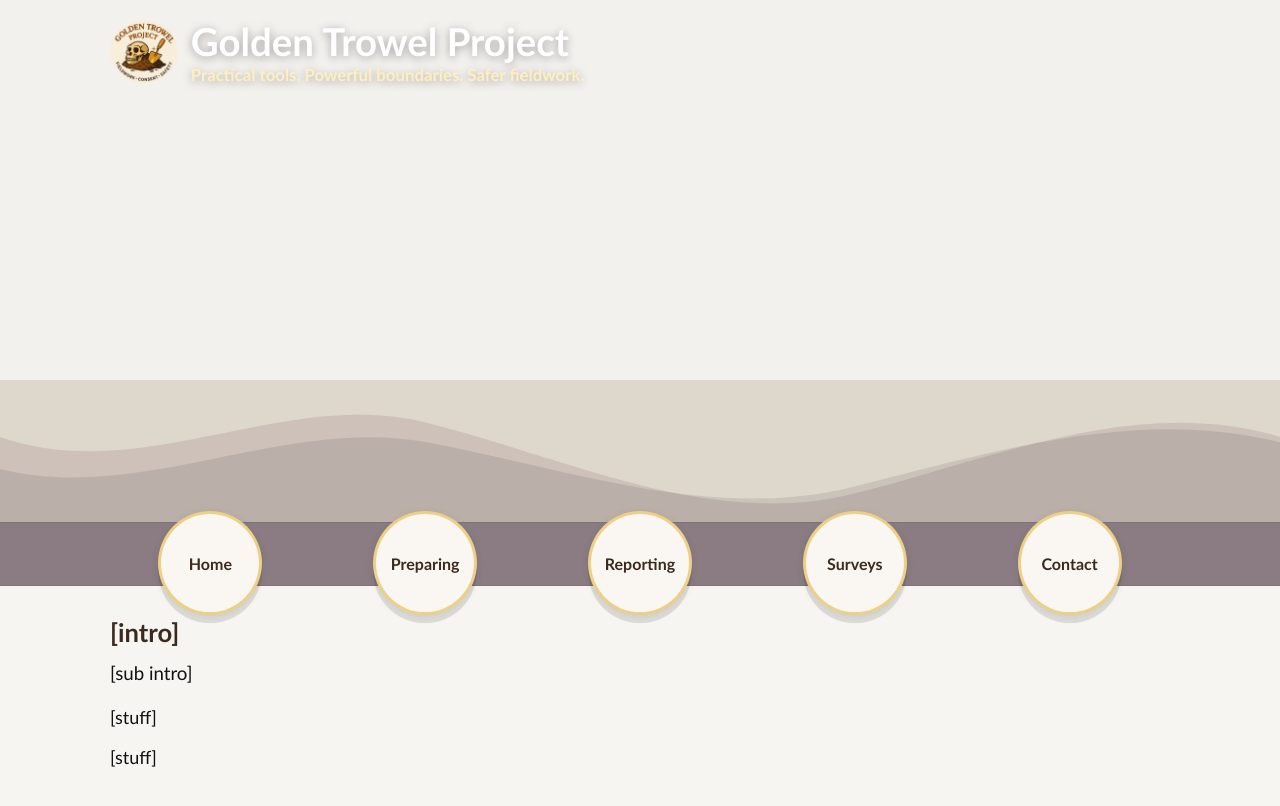
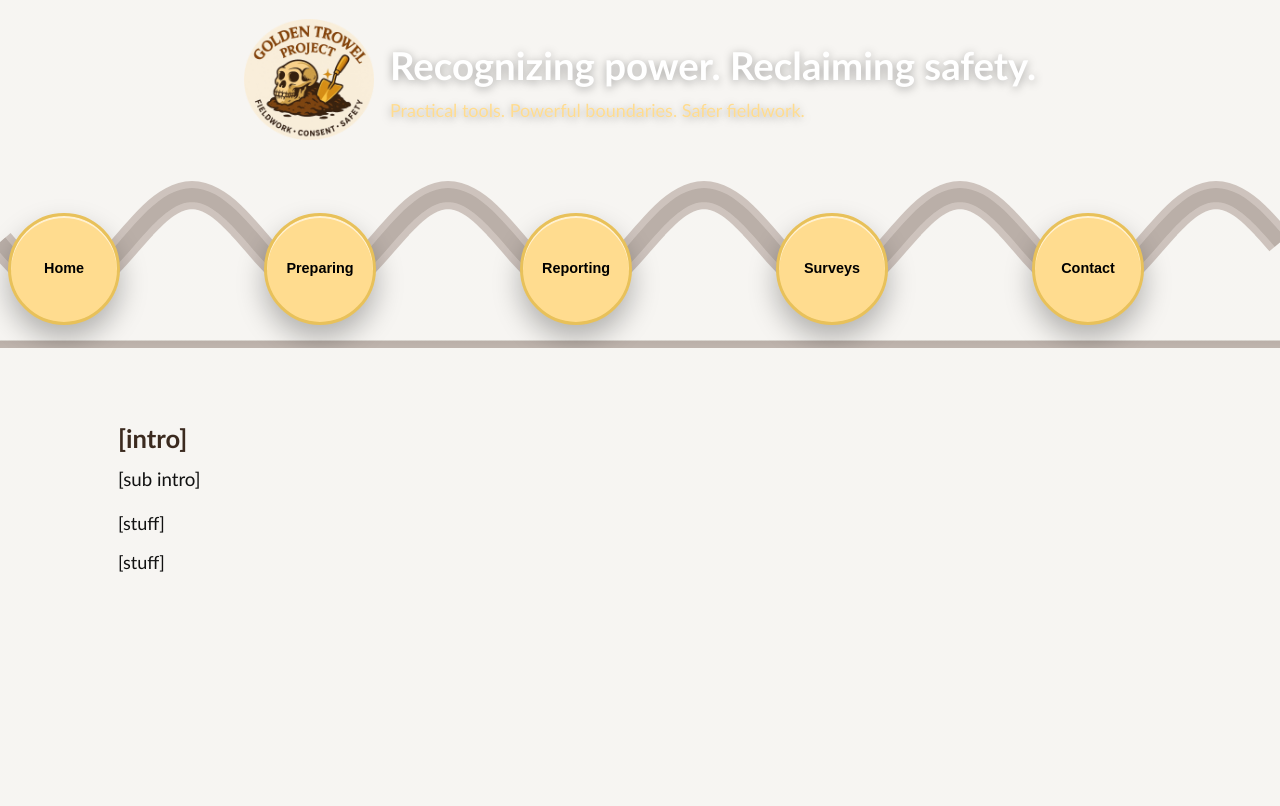
Before and after one commit to AnthroSafetyWarrior/GoldenTrowelProject, a Jekyll site: the page built from _pages/contact.html, in a window 1280 px wide. Shown: the top 806 px of the page. Built offline with Jekyll 4.4.1, drawn with Linux system fonts in a browser that asks for light colours.

Commit message:
updating name

```diff
--- a/_layouts/default.html
+++ b/_layouts/default.html
@@ -8,24 +8,26 @@
   <link rel="canonical" href="{{ page.url | absolute_url }}">
 
   <style>
-    /* ===================== Design Tokens ===================== */
+    /* ============== Design Tokens ============== */
     :root{
       --soil:#3B2A1F;
-      --kraft:#EAE6DF;     /* page background (cream) */
+      --kraft:#EAE6DF;   /* page background */
       --offwhite:#FAF7F2;
-      --moss:#6B8D6A;      /* moss button hover */
-      --gold:#E8C15A;      /* ring/outline */
+      --moss:#6B8D6A;
+      --gold:#E8C15A;
       --logo-orange:#C46A2A;
       --accent:#6B8D6A;
       --ink:#111;
       --maxw:1100px;
 
-      /* wave section colors */
-      --banner:#DED7CC;     /* light taupe strip behind SVG waves */
-      --wave-dark:#8A7C82;  /* solid dark band behind buttons */
+      /* waves + band */
+      --wave-mid:#c9beb7;
+      --wave-dark:#baafa8;         /* <- match the darker wave you pointed out */
+      --band-grad-top:#baafa8;     /* start behind buttons */
+      --band-grad-bottom:#eae6df;  /* page bg end */
     }
 
-    /* ===================== Base / Layout ===================== */
+    /* ============== Base / Layout ============== */
     *,*::before,*::after{ box-sizing:border-box; }
     html,body{ height:100%; }
     body{
@@ -43,87 +45,102 @@
     }
     .container{ width:min(100%, var(--maxw)); margin:0 auto; padding:0 clamp(12px,2vw,20px); }
     img,svg,video{ max-width:100%; height:auto; display:block; }
-    h1{ color:var(--soil); font-size:clamp(1.8rem,5.5vw,2.4rem); margin:.4em 0 .2em; }
+    h1{ color:#fff; font-size:clamp(1.8rem,5.5vw,2.4rem); margin:.2em 0; }
     h2{ color:var(--soil); font-size:clamp(1.3rem,3.6vw,1.6rem); margin:1.2em 0 .6em; }
     p{ font-size:clamp(1rem,2.6vw,1.125rem); line-height:1.6; margin:.6em 0; }
     a{ color:var(--accent); text-decoration-thickness:.08em; text-underline-offset:.18em; }
     a:hover{ color:var(--logo-orange); }
-    main{ padding-bottom:2rem; }
+    main{ width:min(100%, var(--maxw)); margin-inline:auto; padding:clamp(16px,4vw,28px); }
 
-    /* ===================== Header / Brand ===================== */
-    header.site-header{ position:relative; padding:0; }
-    .brand{ position:absolute; z-index:3; left:clamp(12px,2vw,20px); right:clamp(12px,2vw,20px); top: clamp(10px, 2.6vw, 18px); display:flex; align-items:center; gap:.8rem; color:#fff; text-shadow:0 2px 10px rgba(0,0,0,.35); }
-    .brand a{ text-decoration:none; color:inherit; }
-    .brand img.logo{ width:68px; height:auto; }
-    .brand .titles{ display:flex; flex-direction:column; }
-    .brand h1{ margin:0; color:#fff; }
-    .brand .tagline{ font-weight:600; color:#ffefc0; font-size:clamp(.95rem,2.4vw,1.05rem); }
+    /* ============== Header + Hero (with variables) ============== */
+    header.hero{
+      position:relative; color:#fff;
+      padding: clamp(0.8em, 3vw, 1.2em) 0 clamp(10px, 2vw, 16px);
+      overflow:visible; /* waves are inside */
+    }
+    /* Photo + tint + opacity (all from front-matter) */
+    header.hero::before{
+      content:""; position:absolute; inset:0; z-index:-1;
+      background:
+        linear-gradient(rgba(99,55,71, var(--hero-tint, .6)),
+                        rgba(99,55,71, var(--hero-tint, .6))),
+        var(--hero-url) no-repeat;
+      background-position: var(--hero-pos, center 40%);
+      background-size: cover;
+      opacity: var(--hero-opacity, 1); /* ← you asked to keep hero_opacity */
+    }
 
-    /* ===================== Hero photo (cream wash, no fade) ===================== */
-    .page-hero{
-      width:100%;
-      height:clamp(220px, 32vw, 380px);
-      background:center/cover no-repeat;
-      background-image: var(--hero, none);
-      position:relative; overflow:hidden;
+    /* Brand block over the photo */
+    .header-content{
+      display:flex; align-items:center; justify-content:center; gap:1em;
+      max-width:1100px; margin:0 auto; padding:0 clamp(16px,2vw,24px);
+      text-shadow:0 2px 10px rgba(0,0,0,.35);
     }
-    .page-hero::before{
-      content:""; position:absolute; inset:0; pointer-events:none;
-      background: var(--kraft);          /* warm cream wash */
-      mix-blend-mode: multiply;
-      opacity: var(--hero-tint, .35);    /* control per page via hero_tint */
+    .header-content img{ width:130px; border-radius:12px; }
+    .header-text{ text-align:left; }
+    .header-text p{ margin:.3em 0 0; color:#ffdc8f; }
+
+    /* ============== Wave + Circles (INSIDE header) ============== */
+    .wave-nav{
+      position:relative; background:transparent;   /* nothing behind the waves */
+      overflow-x:auto; overflow-y:hidden; -webkit-overflow-scrolling:touch;
+      min-height:160px; scrollbar-width:none;
+      margin-top: clamp(8px, 1.2vw, 12px);
     }
-    .page-hero::after{ content:none !important; } /* ensure no tan fade */
+    .wave-nav::-webkit-scrollbar{ display:none; height:0; }
+    .wave-track{ position:relative; height:100%; min-width:1100px; }
 
-    /* ===================== Wave strip + Solid band ===================== */
-    .hero-wave{ position:relative; background: var(--banner); }
-    .hero-wave svg{ display:block; width:100%; height:auto; position:relative; z-index:0; }
+    /* svg holds *stroked* sine paths (so the photo shows through) */
+    .wave{ width:100%; height:100%; display:block; }
 
-    /* Solid dark band behind the buttons */
+    /* Solid/gradient band behind the circles ONLY (under the SVG) */
     .nav-gradient{
-      position:relative; z-index:1;
+      position:relative; z-index:0;
       height: clamp(42px, 6vw, 64px);
-      background: var(--wave-dark);
+      background: linear-gradient(to bottom, var(--band-grad-top) 0%, var(--band-grad-bottom) 100%);
       border-top: 1px solid color-mix(in srgb, #000 8%, transparent);
       border-bottom: 1px solid color-mix(in srgb, #000 8%, transparent);
+      margin-top: -8px; /* tucks into the wave trough slightly */
     }
 
-    /* ===================== Circle Nav (inside wave) ===================== */
-    .wave-nav{
-      position:absolute; left:0; right:0; bottom:0;
-      transform: translateY(28%);      /* centers on the dark band */
-      z-index:2;
-      pointer-events:none;
-    }
-    .wave-links{
-      pointer-events:auto;
-      display:grid; grid-template-columns:repeat(5,1fr);
-      gap:clamp(6px,1.6vw,14px);
-      width:min(100%, var(--maxw)); margin:0 auto; padding:0 clamp(12px,2vw,20px);
-      list-style:none;
-    }
-    .wave-links li{ display:flex; justify-content:center; }
-    .bubble-link{
-      display:flex; align-items:center; justify-content:center;
-      width:clamp(68px,10vw,104px); height:clamp(68px,10vw,104px);
-      border-radius:999px; text-decoration:none; font-weight:800; color:var(--soil);
-      background:var(--offwhite);
-      border:3px solid color-mix(in srgb, var(--gold) 70%, transparent);
-      box-shadow:0 8px 0 rgba(0,0,0,.10), 0 2px 8px rgba(0,0,0,.08);
-      transition: transform .15s ease, background .15s ease, color .15s ease, box-shadow .15s ease, border-color .15s ease;
-    }
-    .bubble-link:hover,
-    .bubble-link[aria-current="page"]{
-      background:var(--moss); color:#fff; border-color:var(--gold);
-      transform:translateY(-2px);
-      box-shadow:0 12px 0 rgba(0,0,0,.12), 0 6px 14px rgba(0,0,0,.12);
-    }
-    .bubble-link:focus-visible{ outline:3px solid var(--gold); outline-offset:3px; }
-    @media (max-width:720px){
-      .wave-nav{ transform: translateY(22%); }
+    /* Circles on top of the band */
+    .circle-nav{
+      position:absolute; inset:0; pointer-events:none; z-index:2;
+      transform: translateY(28%); /* vertical center on dark band */
     }
 
-    /* ===================== Hub (optional accordion blocks) ===================== */
+    .circle{
+      position:absolute; width:var(--size); height:var(--size);
+      --size: clamp(80px, 9.25vw, 112px);
+      pointer-events:auto;
+    }
+    .circle-btn{
+      position:absolute; inset:0; border:0; border-radius:50%;
+      display:flex; align-items:center; justify-content:center; text-align:center;
+      padding:6px; line-height:1.1; font-weight:800;
+      font-size:clamp(.9rem, 1.1vw, 1rem);
+      background:#ffdc8f; color:#000; cursor:pointer;
+      box-shadow:0 14px 28px rgba(0,0,0,.28), 0 2px 0 rgba(255,255,255,.6) inset;
+      transition: transform .15s ease, background .15s ease, color .15s ease;
+      z-index:1;
+      border:3px solid var(--gold);
+    }
+    .circle-btn:hover{ transform:translateY(-2px); background:#633747; color:#fff; }
+
+    /* Flyout pills on a tight arc to the right */
+    .flyout{ position:absolute; inset:0; pointer-events:none; opacity:0; transition:opacity .18s ease; z-index:2; }
+    .circle:hover .flyout, .circle:focus-within .flyout{ opacity:1; pointer-events:auto; }
+    .pill{
+      position:absolute; background:#ffdc8f; color:#000;
+      font-weight:700; font-size:.9rem; white-space:nowrap;
+      padding:.45em .9em; border-radius:999px;
+      box-shadow:0 10px 20px rgba(0,0,0,.22); text-decoration:none; outline:0;
+      transition:transform .15s ease, background .15s ease, color .15s ease, box-shadow .15s ease;
+      border:2px solid var(--gold);
+    }
+    .pill:hover, .pill:focus-visible{ background:#633747; color:#fff; transform:translateY(-1px); box-shadow:0 12px 24px rgba(0,0,0,.28); }
+
+    /* ============== Optional Hub blocks (unchanged) ============== */
     .hub{
       display:grid; gap:1.2rem;
       grid-template-columns: repeat(auto-fit, minmax(240px,1fr));
@@ -161,82 +178,192 @@
 </head>
 
 <body>
-  <header class="site-header">
-    <!-- Brand OVER the photo -->
-    <div class="container brand">
-      <a href="{{ '/' | relative_url }}" aria-label="Golden Trowel Project home">
-        <img class="logo" src="{{ '/assets/img/IMG_3241.PNG' | relative_url }}" alt="Golden Trowel Project logo">
-      </a>
-      <div class="titles">
-        <h1>{{ site.title | default: "Golden Trowel Project" }}</h1>
-        <div class="tagline">Practical tools. Powerful boundaries. Safer fieldwork.</div>
+  <!-- Header + hero + wave nav -->
+  <header class="hero"
+    style="
+      --hero-url: url('{{ page.hero | default: '/assets/img/placeholder-header.jpg' | relative_url }}');
+      --hero-pos: {{ page.hero_pos | default: 'center 40%' }};
+      --hero-opacity: {{ page.hero_opacity | default: 1 }};
+      --hero-tint: {{ page.hero_tint | default: .60 }};
+    ">
+    <div class="header-content">
+      <img
+        src="{{ '/assets/img/IMG_3241.PNG' | absolute_url }}?v={{ site.time | date: '%s' }}"
+        alt="Logo for the Golden Trowel Project."
+        loading="lazy" decoding="async" fetchpriority="low">
+      <div class="header-text">
+        <h1>Recognizing power. Reclaiming safety.</h1>
+        <p>Practical tools. Powerful boundaries. Safer fieldwork.</p>
       </div>
     </div>
 
-    <!-- Per-page header photo (reads `hero:` + `hero_tint:` from front matter) -->
-    <div class="page-hero"
-         style="--hero: url('{{ page.hero | default: site.default_header | relative_url }}');
-                --hero-tint: {{ page.hero_tint | default: 0.30 }}">
-    </div>
+    <!-- Wave + Circle Nav (inside header so the photo shows behind) -->
+    <section class="wave-nav" aria-label="Primary navigation">
+      <div class="wave-track">
+        <!-- SVG drawn by JS: stroked sine waves (no fill) -->
+        <svg class="wave" preserveAspectRatio="none" aria-hidden="true"></svg>
 
-    <!-- Waves + solid band + buttons INSIDE -->
-    <div class="hero-wave" role="presentation" aria-hidden="false">
-      <svg viewBox="0 0 1440 160" preserveAspectRatio="none" xmlns="http://www.w3.org/2000/svg">
-        <path d="M0,64 C160,120 320,8 480,48 C640,88 800,168 960,128 C1120,88 1280,16 1440,64 L1440,160 L0,160 Z" fill="#63374722"></path>
-        <path d="M0,100 C160,140 320,40 480,70 C640,100 800,160 960,120 C1120,80 1280,30 1440,70 L1440,160 L0,160 Z" fill="#00000018"></path>
-      </svg>
+        <!-- Gradient band behind buttons -->
+        <div class="nav-gradient" aria-hidden="true"></div>
 
-      <div class="nav-gradient"></div>
-
-      <nav class="wave-nav" aria-label="Main">
-        <ul class="wave-links">
-          <li><a class="bubble-link" href="{{ '/' | relative_url }}" aria-current="{% if page.url == '/' %}page{% endif %}">Home</a></li>
-          <li><a class="bubble-link" href="{{ '/preparing/'  | relative_url }}" aria-current="{% if page.url contains '/preparing/' %}page{% endif %}">Preparing</a></li>
-          <li><a class="bubble-link" href="{{ '/reporting/'  | relative_url }}" aria-current="{% if page.url contains '/reporting/' %}page{% endif %}">Reporting</a></li>
-          <li><a class="bubble-link" href="{{ '/surveys/'    | relative_url }}" aria-current="{% if page.url contains '/surveys/' %}page{% endif %}">Surveys</a></li>
-          <li><a class="bubble-link" href="{{ '/contact/'    | relative_url }}" aria-current="{% if page.url contains '/contact/' %}page{% endif %}">Contact</a></li>
-        </ul>
-      </nav>
-    </div>
+        <nav class="circle-nav">
+          <!-- HOME -->
+          <div class="circle" data-label="Home" data-href="{{ '/' | relative_url }}">
+            <button class="circle-btn" type="button">Home</button>
+            <div class="flyout"></div>
+          </div>
+          <!-- PREPARING -->
+          <div class="circle" data-label="Preparing" data-href="{{ '/preparing.html' | relative_url }}">
+            <button class="circle-btn" type="button">Preparing</button>
+            <div class="flyout">
+              <a class="pill" href="https://docs.google.com/spreadsheets/d/1ZjhKX9xpNuL4AG_rvhCvbrSp2nIuF4NTJd0CaRwR53U/edit?usp=sharing" target="_blank" rel="noopener">Pre-Fieldwork Safety Checklist</a>
+            </div>
+          </div>
+          <!-- REPORTING -->
+          <div class="circle" data-label="Reporting" data-href="{{ '/reporting.html' | relative_url }}">
+            <button class="circle-btn" type="button">Reporting</button>
+            <div class="flyout">
+              <a class="pill" href="{{ '/statelaw.html' | relative_url }}">USA Laws by State</a>
+              <a class="pill" href="{{ '/internationallaw.html' | relative_url }}">International Laws by Country</a>
+              <a class="pill" href="{{ '/titleIX.html' | relative_url }}">Title IX Reporting by University</a>
+              <a class="pill" href="{{ '/fundingethics.html' | relative_url }}">Funding &amp; Professional Associations</a>
+            </div>
+          </div>
+          <!-- SURVEYS -->
+          <div class="circle" data-label="Surveys" data-href="{{ '/surveys.html' | relative_url }}">
+            <button class="circle-btn" type="button">Surveys</button>
+            <div class="flyout">
+              <a class="pill" href="https://forms.gle/YjAmqWd9xDC5WCJk8" target="_blank" rel="noopener">Fieldwork Misconduct Survey</a>
+              <a class="pill" href="https://forms.gle/9DjrMVNP2oUu1GDD8" target="_blank" rel="noopener">Website Feedback Survey</a>
+            </div>
+          </div>
+          <!-- CONTACT -->
+          <div class="circle" data-label="Contact" data-href="mailto:anthrosafetywarrior@gmail.com">
+            <button class="circle-btn" type="button">Contact</button>
+            <div class="flyout"></div>
+          </div>
+        </nav>
+      </div>
+    </section>
   </header>
 
-  <main class="container">
+  <main>
     {{ content }}
   </main>
 
-  <!-- Optional: accordion behavior for .hub blocks in page content -->
+  <!-- JS: draw stroked waves; place circles; arc pills -->
   <script>
-    (function(){
-      const groups = document.querySelectorAll('.hub-group');
-      function setPanelState(btn, panel, expanded){
-        btn.setAttribute('aria-expanded', expanded);
-        if(expanded){
-          panel.hidden = false;
-          panel.style.maxHeight = panel.scrollHeight + 'px';
-          panel.addEventListener('transitionend', () => { panel.style.maxHeight = 'none'; }, { once:true });
-        }else{
-          panel.style.maxHeight = panel.scrollHeight + 'px';
-          requestAnimationFrame(() => { panel.style.maxHeight = '0px'; });
-          panel.addEventListener('transitionend', () => { panel.hidden = true; }, { once:true });
-        }
+  (() => {
+    const wrap  = document.querySelector('.wave-nav');
+    const track = wrap?.querySelector('.wave-track');
+    const svg   = track?.querySelector('svg.wave');
+    const circles = track?.querySelectorAll('.circle') || [];
+    if (!wrap || !track || !svg || !circles.length) return;
+
+    // Sine settings
+    const WAVES = 5;
+    const AMPFR = 0.24;     // amplitude as fraction of height
+    const BASE  = 0.46;     // baseline (0 top, 1 bottom)
+
+    function setHeight(){
+      const any = circles[0];
+      const size = any ? (any.offsetHeight || parseFloat(getComputedStyle(any).width)) : 96;
+      const h = Math.max(170, size * 1.75);
+      wrap.style.height = h + 'px';
+    }
+
+    // Place pills on a tight arc to the right
+    function positionFlyout(circleEl){
+      const flyout = circleEl.querySelector('.flyout');
+      const pills  = flyout ? flyout.querySelectorAll('.pill') : [];
+      if (!flyout || !pills.length) return;
+
+      const rect = circleEl.getBoundingClientRect();
+      const size = rect.width;
+      const cx = size/2, cy = size/2;
+
+      const R = size * 0.9;
+      const SPREAD = 50;
+      const CENTER = 0; // to the right
+
+      const m = pills.length;
+      pills.forEach((pill, i) => {
+        const t = (m === 1) ? 0 : (i/(m-1) - 0.5);
+        const rad = (CENTER + t*SPREAD) * Math.PI/180;
+        const x = cx + Math.cos(rad) * (R + size*0.05);
+        const y = cy + Math.sin(rad) * (R + size*0.05);
+        pill.style.left = x + 'px';
+        pill.style.top  = y + 'px';
+      });
+    }
+
+    function draw(){
+      const vw = wrap.clientWidth;
+      const W  = Math.max(vw, 1280);
+      track.style.width = W + 'px';
+      svg.setAttribute('viewBox', `0 0 ${W} ${wrap.offsetHeight}`);
+      const H = wrap.clientHeight || wrap.getBoundingClientRect().height;
+      const A = AMPFR * H;
+      const k = (2*Math.PI*WAVES) / W;
+
+      // build an *open* sine path (no fill), then stroke it twice with different widths/colors
+      const N = 260;
+      let d = `M 0 ${BASE*H + A*Math.sin(0)}`;
+      for (let i=1;i<=N;i++){
+        const x = (i/N)*W;
+        const y = BASE*H + A*Math.sin(k*x);
+        d += ` L ${x} ${y}`;
       }
-      groups.forEach(g => {
-        const btn = g.querySelector('.bubble');
-        const panel = g.querySelector('.pill-panel');
-        if(!btn || !panel) return;
-        btn.setAttribute('aria-expanded','false');
-        panel.hidden = true;
-        panel.style.maxHeight = '0px';
-        btn.addEventListener('click', () => {
-          const expanded = btn.getAttribute('aria-expanded') === 'true';
-          setPanelState(btn, panel, !expanded);
-        });
-        btn.addEventListener('keydown', (e) => {
-          if(e.key === 'ArrowDown'){ e.preventDefault(); setPanelState(btn, panel, true); }
-          if(e.key === 'ArrowUp'){   e.preventDefault(); setPanelState(btn, panel, false); }
-        });
+      svg.innerHTML = '';
+
+      const path1 = document.createElementNS('http://www.w3.org/2000/svg','path');
+      path1.setAttribute('d', d);
+      path1.setAttribute('fill', 'none');
+      path1.setAttribute('stroke', getComputedStyle(document.documentElement).getPropertyValue('--wave-mid').trim() || '#c9beb7');
+      path1.setAttribute('stroke-width', 28);
+      path1.setAttribute('opacity', .9);
+      svg.appendChild(path1);
+
+      const path2 = document.createElementNS('http://www.w3.org/2000/svg','path');
+      path2.setAttribute('d', d);
+      path2.setAttribute('fill', 'none');
+      path2.setAttribute('stroke', getComputedStyle(document.documentElement).getPropertyValue('--wave-dark').trim() || '#baafa8');
+      path2.setAttribute('stroke-width', 14);
+      path2.setAttribute('opacity', 1);
+      svg.appendChild(path2);
+
+      // place circles near successive troughs
+      const pad = Math.max(48, W * 0.03);
+      circles.forEach((circleEl, n) => {
+        const size = parseFloat(getComputedStyle(circleEl).getPropertyValue('--size')) || circleEl.offsetWidth;
+        const theta = Math.PI/2 + 2*Math.PI*n;   // troughs
+        let x = theta / k; x = Math.max(pad, Math.min(W - pad, x));
+
+        const yCurve = BASE*H + A*Math.sin(k*x);
+        const inset    = A * 0.38;
+        const baseLift = size * 0.52;
+        const dropHuge = Math.max(0, size - 96) * 0.40;
+        const extraLift = H * 0.05;
+        const lift      = baseLift - dropHuge + extraLift;
+
+        const left = x - size/2;
+        let top    = yCurve - inset - size/2 - lift;
+
+        circleEl.style.left = left + 'px';
+        circleEl.style.top  = Math.max(6, top) + 'px';
+
+        const href = circleEl.getAttribute('data-href');
+        const btn  = circleEl.querySelector('.circle-btn');
+        if (btn && href) btn.onclick = () => { location.href = href; };
+
+        positionFlyout(circleEl);
       });
-    })();
+    }
+
+    setHeight();
+    draw();
+    addEventListener('resize', () => { setHeight(); draw(); }, { passive:true });
+  })();
   </script>
 </body>
 </html>
```
